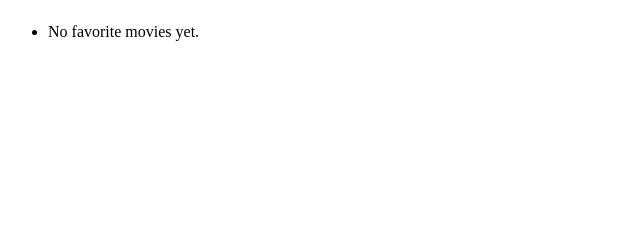
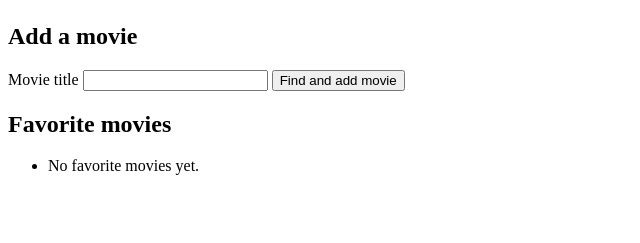
Before and after one commit to dazz1903/MoviWebApp, a Flask app: template templates/movies.html in a window 1280 px wide. Shown: the part 155-398 px from the top of the page, without its empty margins (0-640 px from the left). Run offline with Flask 3, Linux system fonts and the light colour scheme; the template is opened without the code that fills it, so the values that code supplies are empty.

Commit message:
add movie management routes and OMDb integration

```diff
--- a/app.py
+++ b/app.py
@@ -1,12 +1,14 @@
 import os
 
-from flask import Flask, redirect, render_template, request, url_for
+from flask import Flask, abort, flash, redirect, render_template, request, url_for
 
 from data_manager import DataManager
-from models import db, Movie, User
+from models import db, Movie
+from omdb import OMDbError, fetch_movie
 
 
 app = Flask(__name__)
+app.config['SECRET_KEY'] = os.environ.get('SECRET_KEY') or os.urandom(32)
 
 basedir = os.path.abspath(os.path.dirname(__file__))
 os.makedirs(os.path.join(basedir, 'data'), exist_ok=True)
@@ -33,14 +35,68 @@ def create_user():
         return render_template(
             'index.html', users=data_manager.get_users(), error=str(error)
         ), 400
+    flash('User created successfully!')
     return redirect(url_for('index'))
+
+
+def require_user(user_id):
+    user = data_manager.get_user(user_id)
+    if user is None:
+        abort(404)
+    return user
+
+
+def require_movie(user_id, movie_id):
+    require_user(user_id)
+    movie = data_manager.get_movie(movie_id, user_id)
+    if movie is None:
+        abort(404)
+    return movie
 
 
 @app.route('/users/<int:user_id>/movies', methods=['GET'])
 def get_movies(user_id):
-    user = db.get_or_404(User, user_id)
+    user = require_user(user_id)
     movies = data_manager.get_movies(user_id)
     return render_template('movies.html', user=user, movies=movies)
+
+
+@app.route('/users/<int:user_id>/movies', methods=['POST'])
+def add_movie(user_id):
+    user = require_user(user_id)
+    title = request.form.get('title', '').strip()
+    try:
+        details = fetch_movie(title)
+        data_manager.add_movie(Movie(user_id=user_id, **details))
+    except (OMDbError, ValueError) as error:
+        return render_template(
+            'movies.html', user=user, movies=data_manager.get_movies(user_id),
+            error=str(error)
+        ), error.status_code if isinstance(error, OMDbError) else 400
+    flash('Movie added successfully!')
+    return redirect(url_for('get_movies', user_id=user_id))
+
+
+@app.route('/users/<int:user_id>/movies/<int:movie_id>/update', methods=['POST'])
+def update_movie(user_id, movie_id):
+    require_movie(user_id, movie_id)
+    try:
+        data_manager.update_movie(movie_id, request.form.get('new_title', ''))
+    except ValueError as error:
+        return render_template(
+            'movies.html', user=require_user(user_id),
+            movies=data_manager.get_movies(user_id), error=str(error)
+        ), 400
+    flash('Movie title updated successfully!')
+    return redirect(url_for('get_movies', user_id=user_id))
+
+
+@app.route('/users/<int:user_id>/movies/<int:movie_id>/delete', methods=['POST'])
+def delete_movie(user_id, movie_id):
+    require_movie(user_id, movie_id)
+    data_manager.delete_movie(movie_id)
+    flash('Movie deleted successfully!')
+    return redirect(url_for('get_movies', user_id=user_id))
 
 
 @app.route('/users')
--- a/templates/base.html
+++ b/templates/base.html
@@ -14,6 +14,9 @@
         </nav>
     </header>
     <main class="container">
+        {% for message in get_flashed_messages() %}
+        <p role="status">{{ message }}</p>
+        {% endfor %}
         {% block content %}{% endblock %}
     </main>
 </body>
--- a/templates/movies.html
+++ b/templates/movies.html
@@ -1,9 +1,34 @@
 {% extends "base.html" %}
 {% block content %}
 <h1>{{ user.name }}'s favorite movies</h1>
-<ul>
+{% if error %}<p role="alert">{{ error }}</p>{% endif %}
+
+<h2>Add a movie</h2>
+<form action="{{ url_for('add_movie', user_id=user.id) }}" method="post">
+    <label for="title">Movie title</label>
+    <input type="text" id="title" name="title" required maxlength="200" value="{{ request.form.get('title', '') }}">
+    <button type="submit">Find and add movie</button>
+</form>
+
+<h2>Favorite movies</h2>
+<ul class="movie-list">
     {% for movie in movies %}
-    <li>{{ movie.name }}</li>
+    <li class="movie-entry">
+        <h3>{{ movie.name }}</h3>
+        {% if movie.poster_url %}
+        <img src="{{ movie.poster_url }}" alt="Poster for {{ movie.name }}" width="150" loading="lazy" onerror="this.hidden=true">
+        {% endif %}
+        <p>Director: {{ movie.director or 'Unknown' }}</p>
+        <p>Year: {{ movie.year or 'Unknown' }}</p>
+        <form action="{{ url_for('update_movie', user_id=user.id, movie_id=movie.id) }}" method="post">
+            <label for="new_title_{{ movie.id }}">Correct movie title</label>
+            <input type="text" id="new_title_{{ movie.id }}" name="new_title" value="{{ movie.name }}" required maxlength="200">
+            <button type="submit">Update movie</button>
+        </form>
+        <form action="{{ url_for('delete_movie', user_id=user.id, movie_id=movie.id) }}" method="post">
+            <button type="submit" aria-label="Delete {{ movie.name }}">Delete movie</button>
+        </form>
+    </li>
     {% else %}
     <li>No favorite movies yet.</li>
     {% endfor %}
```
Also changed, not shown: data_manager.py (+10 -0 lines), omdb.py (added, +60 -0 lines), tests/test_routes.py (added, +143 -0 lines), README.md (added).
